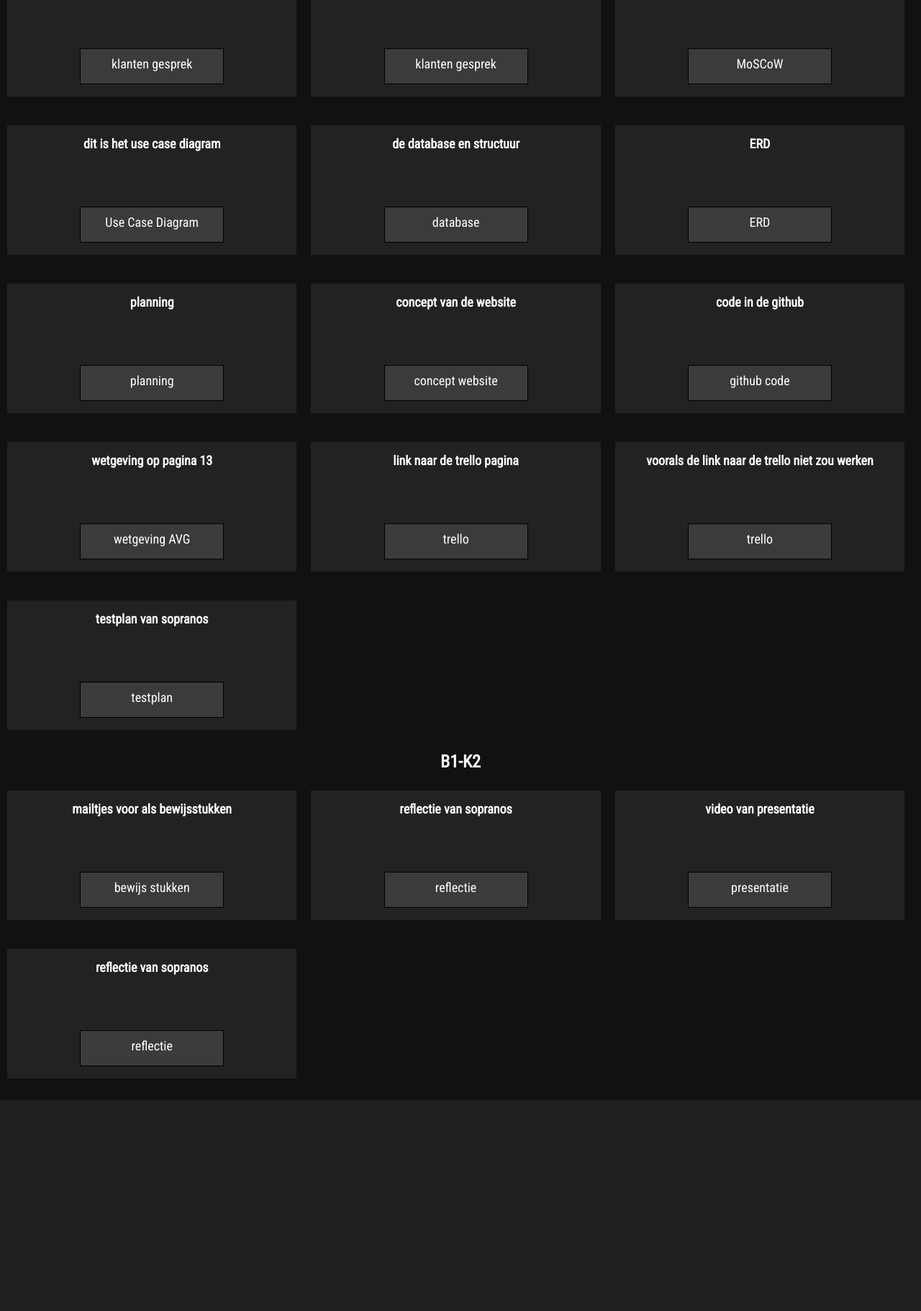
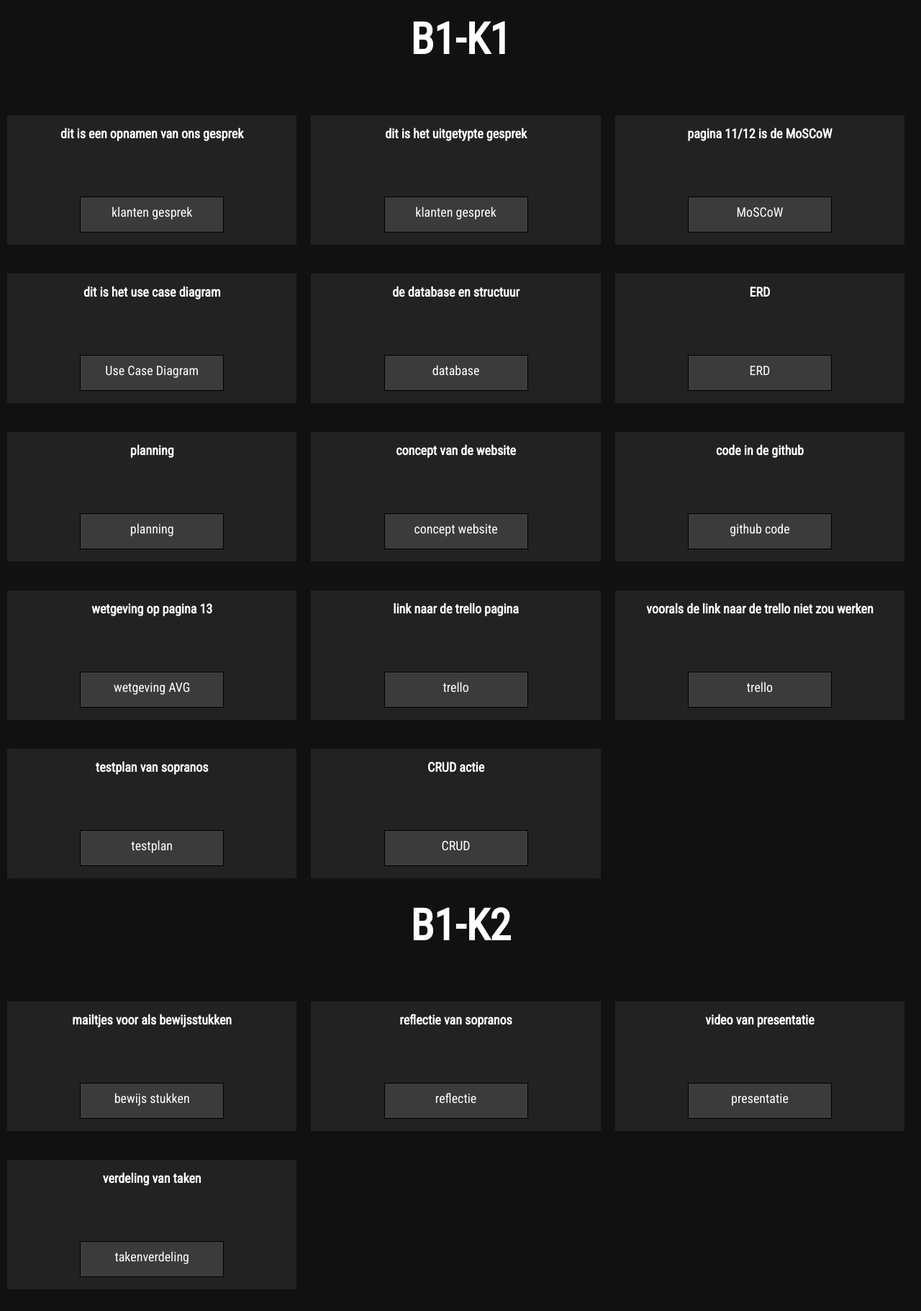
Before and after one commit to youriboersma/examenportfolio_youri, a PHP site: page /mijn-pagina.html in a window 1280 px wide. Shown: the part 870-2691 px from the top of the page at 72% size. Before the commit the page ends 2398 px from the top, so only its background shows below. Run offline with PHP 8.4, Linux system fonts and the light colour scheme.

Commit message:
nieuwe content

```diff
--- a/pagina/mijn-pagina.html
+++ b/pagina/mijn-pagina.html
@@ -8,11 +8,20 @@
 
 </head>
 <body>
+<nav>
+  <ul>
+    <li><a href="../dist/index.html">Home</a></li>
+    <li><a href="../dist/index.html#about">About</a></li>
+    <li><a href="../dist/index.html#portfolio">Services</a></li>
+    <li><a href="#contact">Contact</a></li>
+  </ul>
+</nav>
+
 <div class="hero-section">
 <h1>project pizzeria sopranos</h1></div>
 
 
-<div>b1-k1</div>
+<div><h3>B1-K1</h3></div>
 <div class="back">
   <h2>dit is een opnamen van ons gesprek</h2>
   <div class="button_base b10_tveffect"  onclick="window.location.href='../img/Vista College - Heerlen 2.m4a';">
@@ -176,7 +185,19 @@
     </div>
   </div>
 </div>
-<div><h1>B1-K2</h1></div>
+
+<div class="back">
+  <h2>CRUD actie</h2>
+  <div class="button_base b10_tveffect" onclick="window.location.href='../img/crud.drawio (1).png';">
+    <div>CRUD</div>
+    <div>
+      <div>CRUD</div>
+      <div>CRUD</div>
+      <div>CRUD</div>
+    </div>
+  </div>
+</div>
+<div><h3>B1-K2</h3></div>
 
 
 <div class="back"
@@ -220,13 +241,13 @@
 
 <div class="back"
      >
-  <h2>reflectie van sopranos</h2>
-  <div class="button_base b10_tveffect" onclick="window.location.href='../img/reflectie_sopranos.pdf';">
-    <div>reflectie</div>
+  <h2>verdeling van taken</h2>
+  <div class="button_base b10_tveffect" onclick="window.location.href='../img/PizzeriaSopranos_Trello_taken_verdeling.pdf';">
+    <div>takenverdeling</div>
     <div>
-      <div>reflectie</div>
-      <div>reflectie</div>
-      <div>reflectie</div>
+      <div>takenverdeling</div>
+      <div>takenverdeling</div>
+      <div>takenverdeling</div>
     </div>
   </div>
 </div>
--- a/pagina/nieuw.css
+++ b/pagina/nieuw.css
@@ -34,6 +34,21 @@ h1 {
     clear: both; /* Clears floats if .back is floated */
     margin-top: 20px;
     text-align: center;
+    font-size: 100px;
+}
+h3  {
+    clear: both; /* Clears floats if .back is floated */
+    margin-top: 20px;
+    text-align: center;
+    font-size: 60px;
+}
+
+h6
+{
+    clear: both; /* Clears floats if .back is floated */
+    margin-top: 20px;
+    text-align: center;
+    font-size: 20px;
 }
 
 @media screen and (max-width: 1260px) {
@@ -198,7 +213,7 @@ h1 {
     left: 0;
     width: 100%;
     height: 100%;
-    background-image: url('../img/sopranos_frontpage.PNG'); /* Replace with your image */
+    background-image: url('../img/sopranos_frontpage_2.PNG'); /* Replace with your image */
     background-size: cover;
     background-repeat: no-repeat;
     background-position: center;
@@ -212,3 +227,30 @@ h1 {
     z-index: 1; /* Ensures text is above the blurred background */
     margin: 0;
 }
+
+nav {
+    background-color: #333; /* Dark background */
+    color: white; /* Text color */
+    padding: 25px 35px; /* Spacing around links */
+}
+
+nav ul {
+    list-style: none; /* Remove bullet points */
+    margin: 0; /* Remove default margin */
+    padding: 0; /* Remove default padding */
+    display: flex; /* Horizontal layout */
+}
+
+nav ul li {
+    margin-right: 20px; /* Spacing between links */
+}
+
+nav ul li a {
+    color: white; /* Link text color */
+    text-decoration: none; /* Remove underline */
+    font-size: 16px; /* Font size for links */
+}
+
+nav ul li a:hover {
+    text-decoration: underline; /* Underline on hover */
+}
```
Also changed, not shown: dist/index.html (+14 -27 lines), dist/style.css (+82 -0 lines), dist/script.js, img/crud.drawio (1).png (added), 1 other file.
